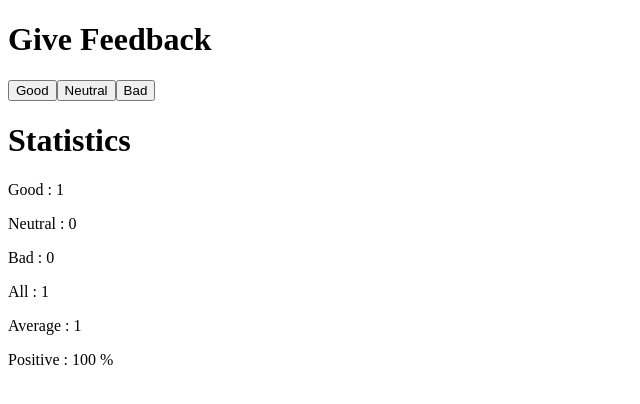
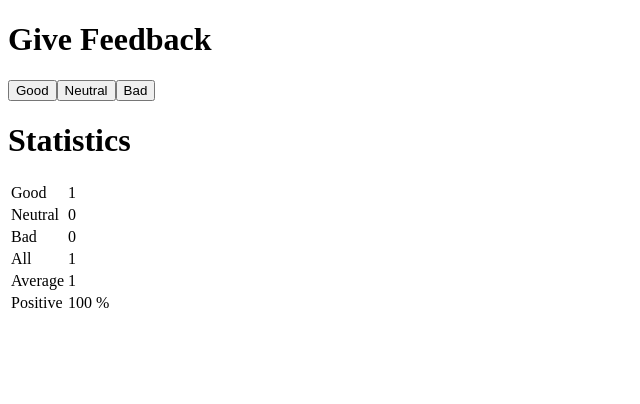
Before and after one commit to harshitk024/Part1, a React (Vite) app in the folder unicafe/: page / in a window 1280 px wide. Both pictures are taken after a click on the button "Good". Shown: the top 404 px of the page, without its empty margins (0-640 px from the left). Built offline with nearby package versions, Linux system fonts and the light colour scheme.

Commit message:
commit for step 6

```diff
--- a/unicafe/src/App.jsx
+++ b/unicafe/src/App.jsx
@@ -8,10 +8,15 @@ const Button = ({onClickHandle,text}) => {
      )
 }
 
-const Stat = ({value,info}) => {
+const StatisticsLine = ({value,info}) => {
    return (
     <>
-    <p>{info} : {value}</p>
+    <thead>
+    <tr>
+    <td>{info}</td>
+    <td>{value}</td>
+    </tr>
+    </thead>
     </>
    )
 }
@@ -30,12 +35,14 @@ const Statistics = (props) => {
 
   return (
     <>
-      <Stat value = {props.good} info = {"Good"}/>
-      <Stat value = {props.neutral} info = {"Neutral"}/>
-      <Stat value = {props.bad} info = {"Bad"}/>
-      <Stat value = {props.total} info = {"All"}/>
-      <Stat value = {props.total === 0 ? 0 : (props.good - props.bad)/props.total} info = {"Average"} />
-      <Stat value = {props.total === 0 ? 0: `${(props.good/props.total)*100} %`} info = {"Positive"} />
+     <table>
+      <StatisticsLine value = {props.good} info = {"Good"}/>
+      <StatisticsLine value = {props.neutral} info = {"Neutral"}/>
+      <StatisticsLine value = {props.bad} info = {"Bad"}/>
+      <StatisticsLine value = {props.total} info = {"All"}/>
+      <StatisticsLine value = {props.total === 0 ? 0 : (props.good - props.bad)/props.total} info = {"Average"} />
+      <StatisticsLine value = {props.total === 0 ? 0: `${(props.good/props.total)*100} %`} info = {"Positive"} />
+      </table>
     </>
   )
 }
```
